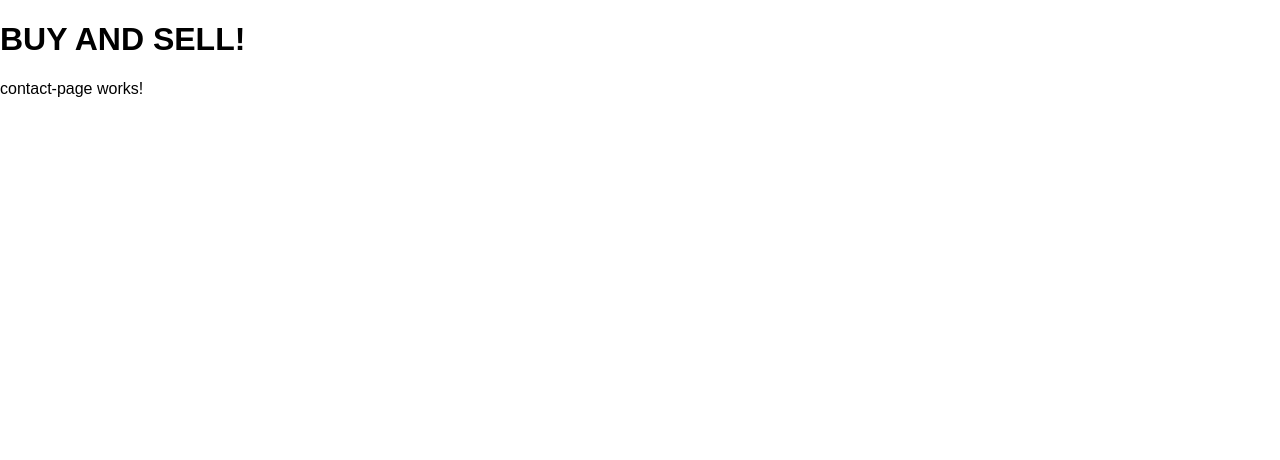
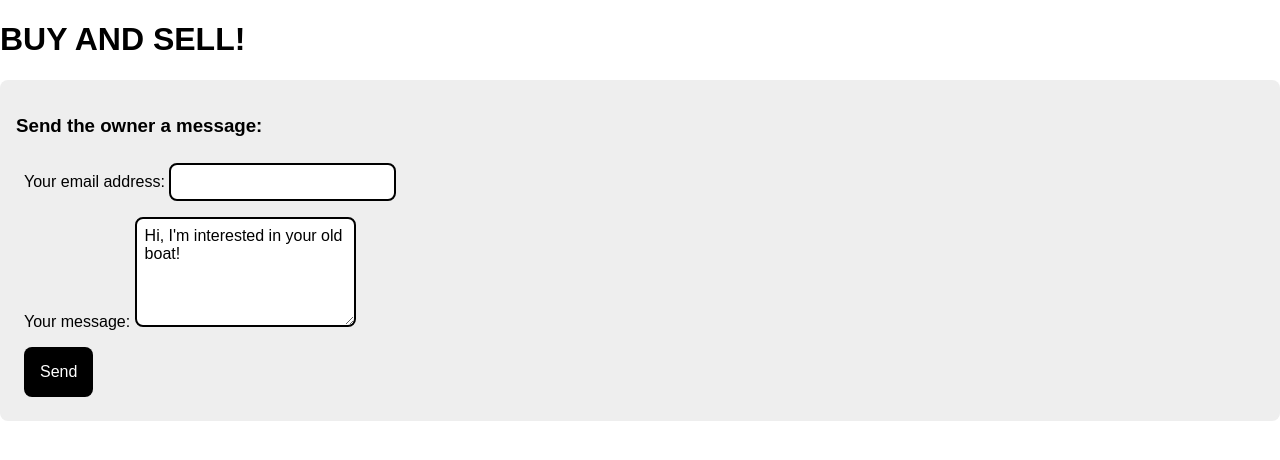
Before and after one commit to Mimae00/Buy-and-Sell, an Angular app: page /contact/123 in a window 1280 px wide. Shown: the top 460 px of the page. Built offline with nearby package versions, Linux system fonts and the light colour scheme.

Commit message:
added contact page functions

```diff
--- a/src/app/contact-page/contact-page.component.html
+++ b/src/app/contact-page/contact-page.component.html
@@ -1 +1,21 @@
-<p>contact-page works!</p>
+<div class="content-box">
+    <h3>Send the owner a message:</h3>
+    <div>
+        <label>
+            Your email address:
+            <input name="email" [(ngModel)]="email"/>
+        </label>
+    </div>
+    <div>
+        <label>
+            Your message:
+            <textarea name="message"
+                      rows="5"
+                      cols="20"
+                      [(ngModel)]="message"></textarea>
+        </label>
+    </div>
+    <div>
+        <button (click)="sendMessage()">Send</button>
+    </div>
+</div>
--- a/src/app/contact-page/contact-page.component.ts
+++ b/src/app/contact-page/contact-page.component.ts
@@ -1,12 +1,37 @@
 import { Component } from '@angular/core';
+import { Listing } from '../types';
+import { ActivatedRoute, Router, RouterModule } from '@angular/router';
+import { fakeListings } from '../fake-data';
+import { FormsModule } from '@angular/forms';
+import { NgFor } from '@angular/common';
 
 @Component({
   selector: 'app-contact-page',
   standalone: true,
-  imports: [],
+  imports: [FormsModule, RouterModule,NgFor],
   templateUrl: './contact-page.component.html',
   styleUrl: './contact-page.component.css'
 })
 export class ContactPageComponent {
 
+  email:string = '';
+  message:string = '';
+  listing: Listing;
+
+  constructor(
+    private route: ActivatedRoute,
+    private router: Router,
+  ) {}
+
+  ngOnInit(): void{
+    const id = this.route.snapshot.paramMap.get('id');
+    this.listing = fakeListings.find(listing => listing.id === id);
+    this.message = `Hi, I'm interested in your ${this.listing.name.toLowerCase()}!`;
+  }
+
+  sendMessage(): void {
+    alert('Your message has been sent!');
+    this.router.navigateByUrl('/listings');
+  }
+
 }
--- a/src/app/listing-detail-page/listing-detail-page.component.html
+++ b/src/app/listing-detail-page/listing-detail-page.component.html
@@ -7,7 +7,7 @@
     </a>
     <h2>{{listing.name}}</h2>
     <p>{{listing.description}}</p>
-    <p>{{listing.price}}</p>
+    <p>${{listing.price}}</p>
     <a routerLink="/contact/{{listing.id}}">
         <button>Contact Seller</button>
     </a>
--- a/src/app/listing-detail-page/listing-detail-page.component.ts
+++ b/src/app/listing-detail-page/listing-detail-page.component.ts
@@ -21,7 +21,6 @@
 
   ngOnInit(): void {
     const id = this.route.snapshot.paramMap.get('id');
-    console.log(id);
     this.listing = fakeListings.find(listing => listing.id === id);
   }
 
```
